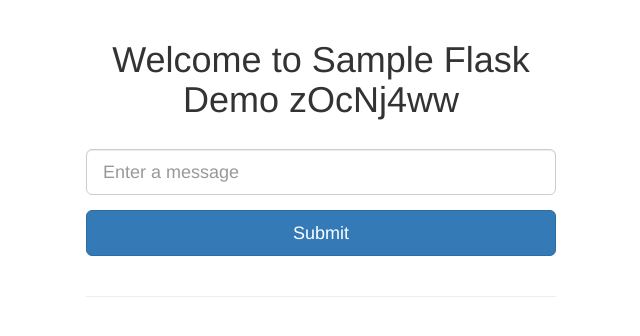
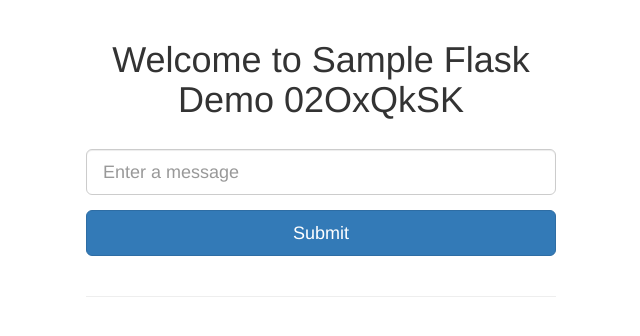
Before and after one commit to signup3000/flask, a Flask app: page / in a window 1280 px wide. Shown: the top 336 px of the page, without its empty margins (319-959 px from the left). Run offline with Flask 2, Linux system fonts and the light colour scheme; data that the repository does not hold is empty; some libraries are stand-ins or nearby versions.

Commit message:
testing change new string 02OxQkSK

```diff
--- a/templates/index.html
+++ b/templates/index.html
@@ -3,7 +3,7 @@
 {% block content %}
 
 <div class="text-center">
-  <h1>Welcome to Sample Flask Demo zOcNj4ww</h1>
+  <h1>Welcome to Sample Flask Demo 02OxQkSK</h1>
 </div>
 
 <br>
```
Also changed, not shown: README.md.
